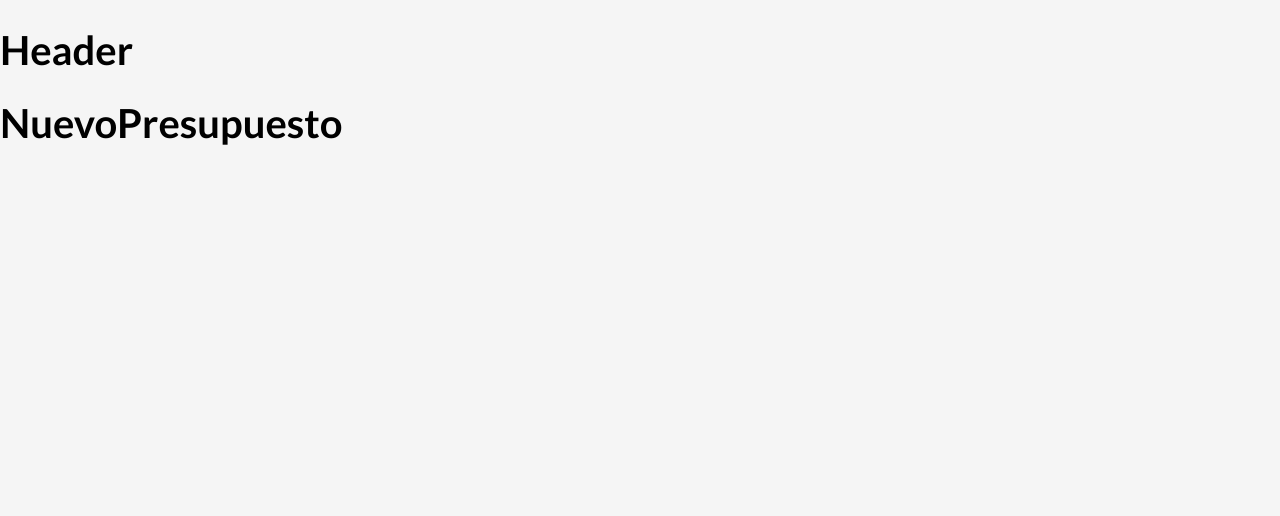
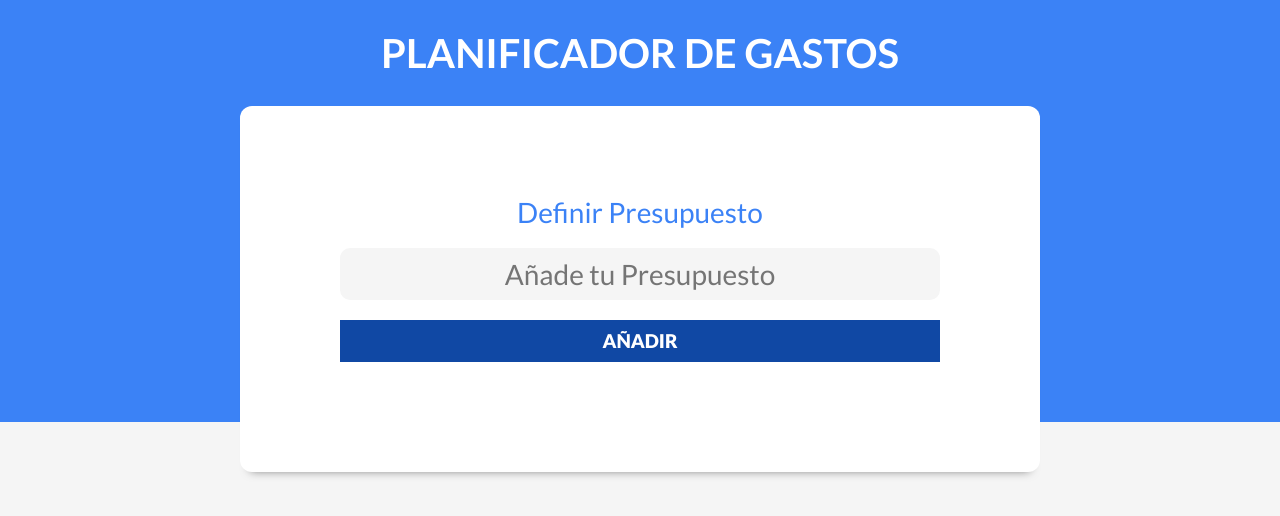
Before and after one commit to fschwalb/control-gastos, a React (Vite) app: page / in a window 1280 px wide. Shown: the top 516 px of the page. Built offline with nearby package versions, Linux system fonts and the light colour scheme.

Commit message:
Correction NuevoPresupuesto.jsx

```diff
--- a/src/App.jsx
+++ b/src/App.jsx
@@ -1,13 +1,11 @@
 import { useState } from 'react';
 
 import Header from './components/Header';
-import NuevoPresupuesto from './components/NuevoPresupuesto';
 
 function App() {
   return (
     <>
       <Header />
-      <NuevoPresupuesto />
     </>
   )
 }
--- a/src/components/Header.jsx
+++ b/src/components/Header.jsx
@@ -1,8 +1,12 @@
+import NuevoPresupuesto from "./NuevoPresupuesto";
+
 const Header = () => {
     return (
-        <>
-            <h1>Header</h1>
-        </>
+        <header>
+            <h1>Planificador de Gastos</h1>
+
+            <NuevoPresupuesto />
+        </header>
     )
 };
 
--- a/src/components/NuevoPresupuesto.jsx
+++ b/src/components/NuevoPresupuesto.jsx
@@ -1,8 +1,20 @@
 const NuevoPresupuesto = () => {
     return (
-        <>
-            <h1>NuevoPresupuesto</h1>
-        </>
+        <div className="contenedor-presupuesto contenedor sombra">
+            <form className="formulario">
+                <div className="campo">
+                    <label>Definir Presupuesto</label>
+
+                    <input
+                    className="nuevo-presupuesto"
+                        type="text"
+                        placeholder="Añade tu Presupuesto"
+                    />
+
+                    <input type="submit" value={ 'Añadir' } />
+                </div>
+            </form>
+        </div>
     )
 };
 
```
